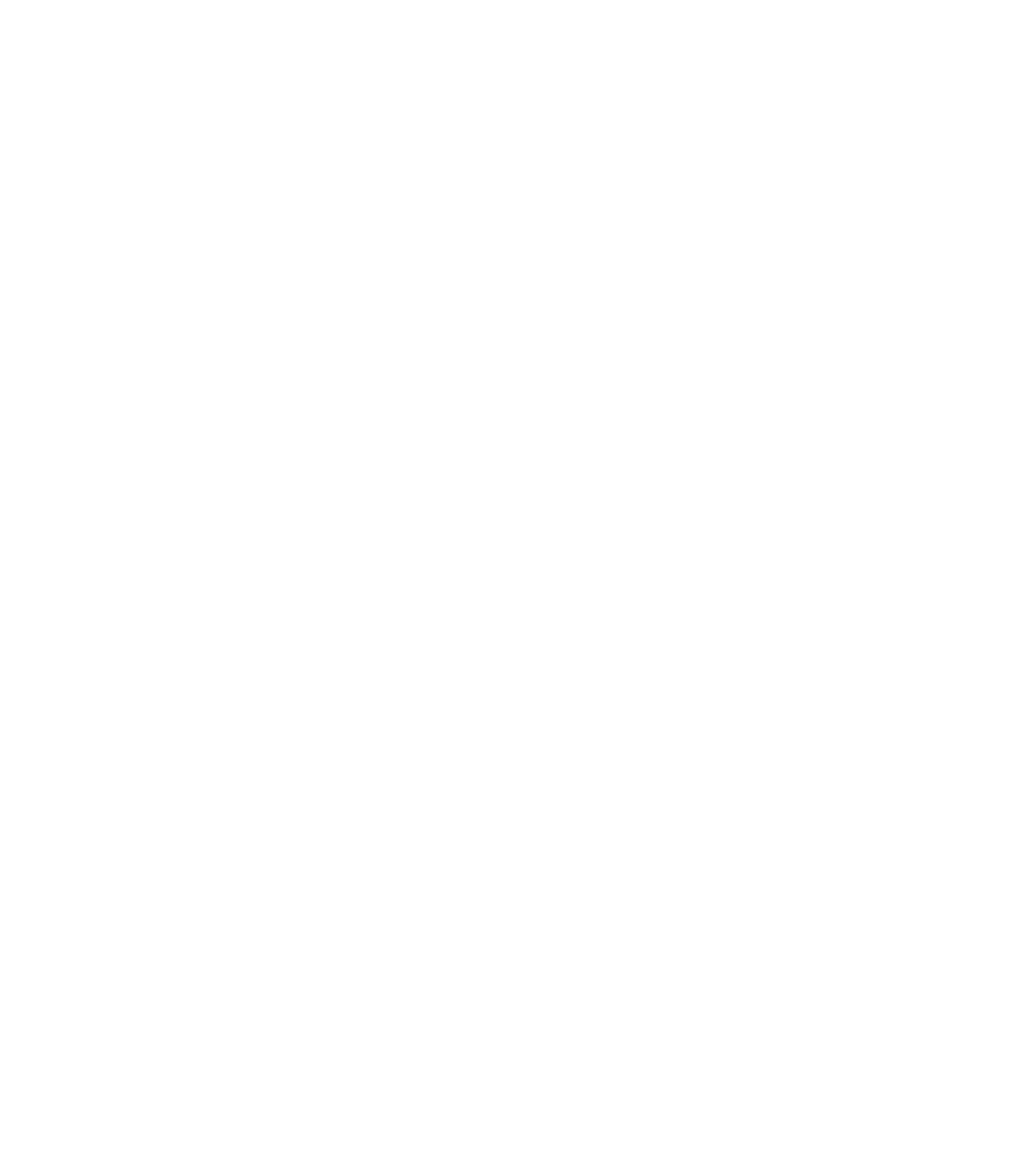
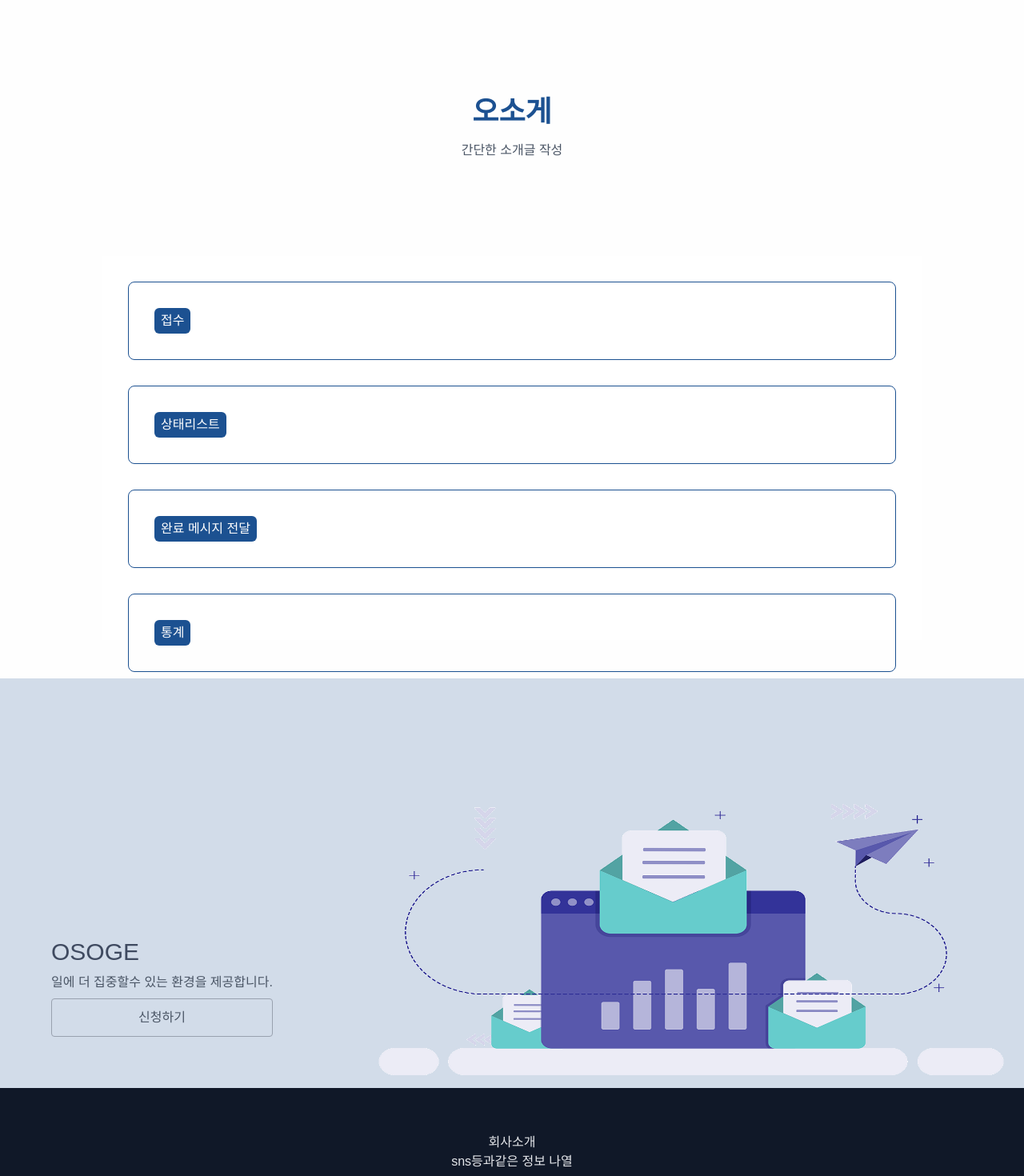
Before and after one commit to aui19f/osoge, a Next.js app: page / in a window 1280 px wide. Before the commit this address had no page. Shown: the part 640-2110 px from the top of the page at 80% size. Before the commit the page ends 800 px from the top, so only its background shows below. Built offline with nearby package versions, Linux system fonts and the light colour scheme.

Commit message:
메인 소개 페이지 레이아웃잡기

```diff
--- a/app/globals.css
+++ b/app/globals.css
@@ -27,6 +27,15 @@ body {
   font-family: Arial, Helvetica, sans-serif;
 }
 
+@layer base {
+  p {
+    @apply text-gray-600;
+  }
+  .dark p {
+    @apply text-gray-200;
+  }
+}
+
 input,
 button {
   @apply h-12 rounded-sm px-2 border text-gray-600 disabled:bg-gray-400 disabled:text-white placeholder:text-gray-300;
--- /dev/null
+++ b/app/page.tsx
@@ -0,0 +1,65 @@
+"use client";
+
+import Button from "@/components/forms/Button";
+import Image from "next/image";
+
+export default function Home() {
+  const apply = () => {
+    alert("구글폼/네이버폼으로 이동");
+  };
+  return (
+    <>
+      <div className="bg-[rgb(28,81,145)] h-[80vh] flex">
+        <p className="m-auto text-center text-white">오소게 그림&이름</p>
+      </div>
+
+      <div className=" h-[40vh] flex flex-col items-center justify-center">
+        <h4 className="mb-4 text-4xl font-bold text-center text-[rgb(28,81,145)]">
+          오소게
+        </h4>
+        <p>간단한 소개글 작성</p>
+      </div>
+
+      <div className="flex flex-col gap-8 p-8 bg-white w-[80vw] h-[60vh] mx-auto">
+        <div className="border border-[rgb(28,81,145)] p-8 rounded-lg">
+          <div className="bg-[rgb(28,81,145)] inline-block py-1 px-2 rounded-md">
+            <p className="text-white ">접수</p>
+          </div>
+        </div>
+        <div className="border border-[rgb(28,81,145)] p-8 rounded-lg">
+          <div className="bg-[rgb(28,81,145)] inline-block py-1 px-2 rounded-md">
+            <p className="text-white ">상태리스트</p>
+          </div>
+        </div>
+        <div className="border border-[rgb(28,81,145)] p-8 rounded-lg">
+          <div className="bg-[rgb(28,81,145)] inline-block py-1 px-2 rounded-md">
+            <p className="text-white ">완료 메시지 전달</p>
+          </div>
+        </div>
+        <div className="border border-[rgb(28,81,145)] p-8 rounded-lg">
+          <div className="bg-[rgb(28,81,145)] inline-block py-1 px-2 rounded-md">
+            <p className="text-white ">통계</p>
+          </div>
+        </div>
+      </div>
+
+      <div className="mt-12">
+        <div className="relative w-80vw h-[40vw] bg-[rgb(210,220,233)]">
+          <Image src="/images/intro_10.png" alt="문의하기" fill />
+          <div className="absolute flex flex-col gap-2 bottom-16 left-16">
+            <h4 className="text-3xl">OSOGE</h4>
+            <p>일에 더 집중할수 있는 환경을 제공합니다.</p>
+            <Button onClick={apply}>신청하기</Button>
+          </div>
+        </div>
+      </div>
+
+      <div className="bg-gray-900 h-[20vh] flex">
+        <div className="m-auto">
+          <p className="text-center text-gray-200">회사소개</p>
+          <p className="text-center text-gray-200">sns등과같은 정보 나열</p>
+        </div>
+      </div>
+    </>
+  );
+}
```
Also changed, not shown: public/images/intro_10.png (added).
